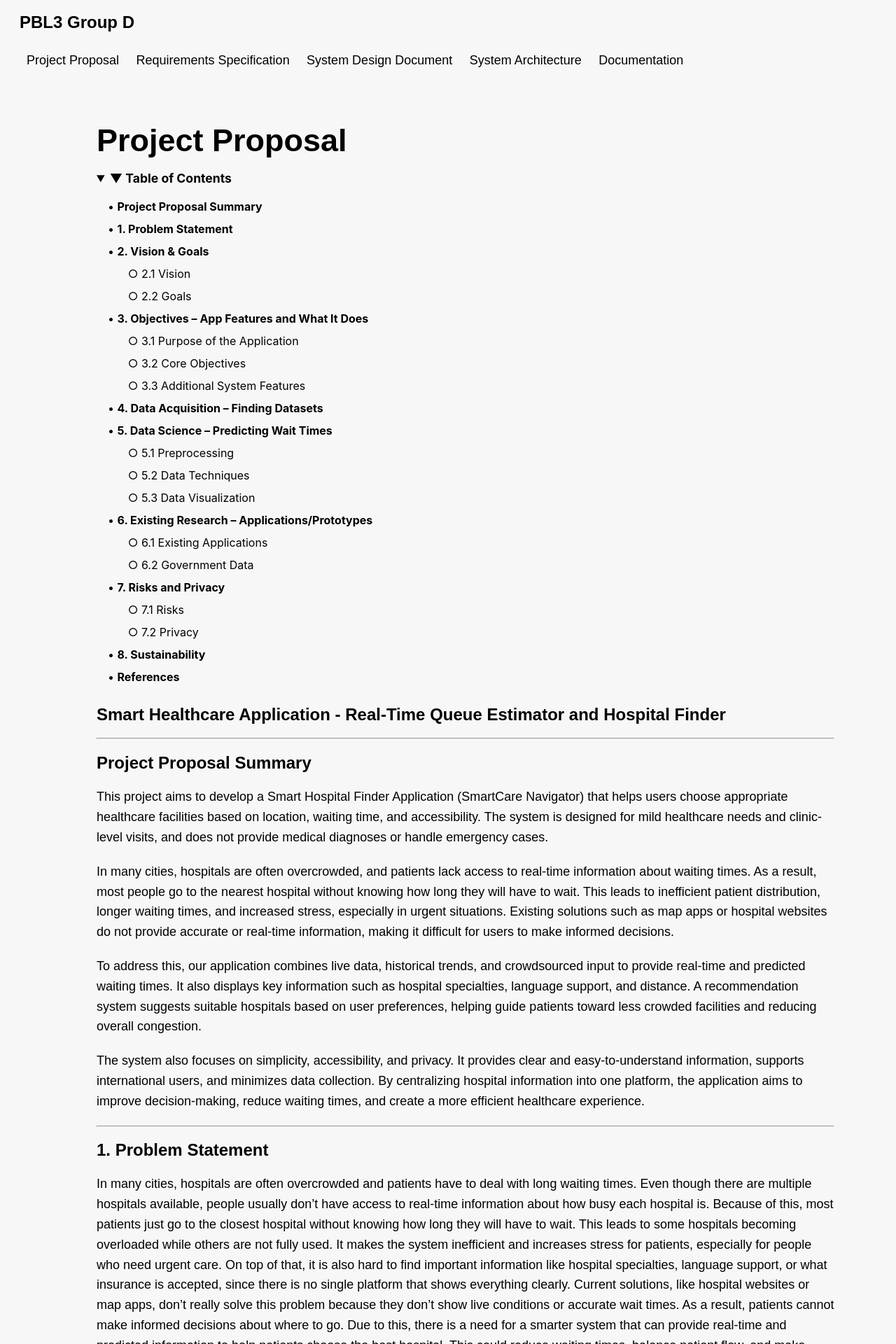
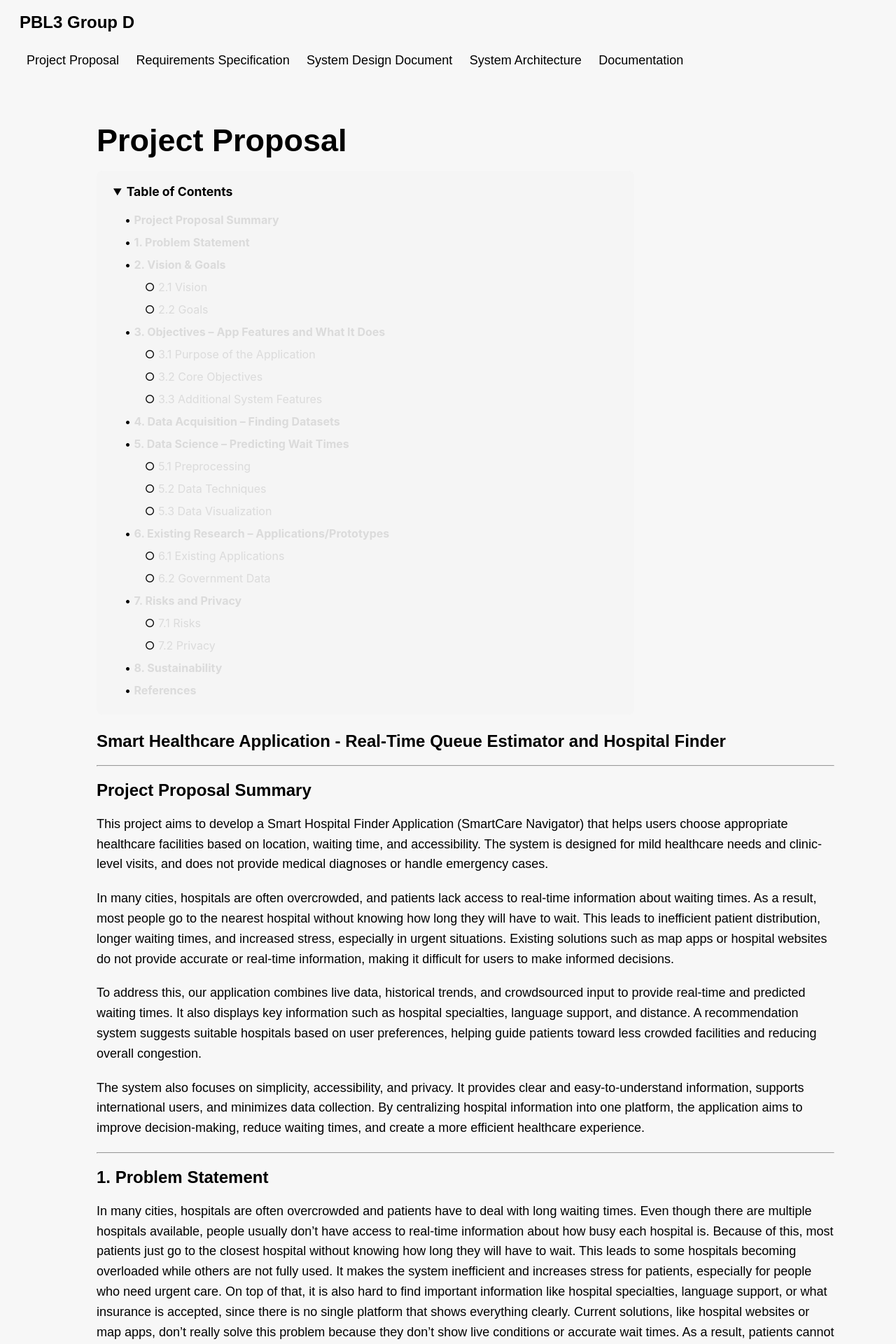
Before and after one commit to daitera1/PBL3-Group-D, a Jekyll site: the page built from _posts/2026-04-28-project-proposal.md, in a window 1280 px wide. Shown: the top 1920 px of the page at 70% size. Built offline with Jekyll 4.4.1, drawn with Linux system fonts in a browser that asks for light colours; some of the changed lines change nothing that is shown.

Commit message:
fixed table of contents

```diff
--- a/_posts/2026-04-28-project-proposal.md
+++ b/_posts/2026-04-28-project-proposal.md
@@ -5,34 +5,44 @@
 permalink: /posts/project-proposal/
 ---
 
-<div style="font-family: -apple-system, BlinkMacSystemFont, 'Segoe UI', Roboto, Helvetica, Arial, sans-serif; max-width: 720px; margin: 1.5em 0;">
+<style>
+.toc-link {
+  color: #DBDBDB;
+  text-decoration: none;
+}
+.toc-link:hover {
+  text-decoration: underline;
+}
+</style>
+
+<div style="font-family: -apple-system, BlinkMacSystemFont, 'Segoe UI', Roboto, Helvetica, Arial, sans-serif; max-width: 720px; margin: 1.5em 0; background-color: #f5f5f5; border-radius: 8px; padding: 1.2em 1.5em;">
 <details open>
-<summary style="font-weight: bold; font-size: 1.1em; cursor: pointer; margin-bottom: 0.8em;">▼ Table of Contents</summary>
+<summary style="font-weight: bold; font-size: 1.1em; cursor: pointer; margin-bottom: 0.8em;">Table of Contents</summary>
 <div style="padding-left: 0.5em; line-height: 2;">
 
 <div style="margin-left: 0.5em;">
-• <strong>Project Proposal Summary</strong><br>
-• <strong>1. Problem Statement</strong><br>
-• <strong>2. Vision & Goals</strong><br>
-<span style="margin-left: 1.8em;">○ 2.1 Vision</span><br>
-<span style="margin-left: 1.8em;">○ 2.2 Goals</span><br>
-• <strong>3. Objectives – App Features and What It Does</strong><br>
-<span style="margin-left: 1.8em;">○ 3.1 Purpose of the Application</span><br>
-<span style="margin-left: 1.8em;">○ 3.2 Core Objectives</span><br>
-<span style="margin-left: 1.8em;">○ 3.3 Additional System Features</span><br>
-• <strong>4. Data Acquisition – Finding Datasets</strong><br>
-• <strong>5. Data Science – Predicting Wait Times</strong><br>
-<span style="margin-left: 1.8em;">○ 5.1 Preprocessing</span><br>
-<span style="margin-left: 1.8em;">○ 5.2 Data Techniques</span><br>
-<span style="margin-left: 1.8em;">○ 5.3 Data Visualization</span><br>
-• <strong>6. Existing Research – Applications/Prototypes</strong><br>
-<span style="margin-left: 1.8em;">○ 6.1 Existing Applications</span><br>
-<span style="margin-left: 1.8em;">○ 6.2 Government Data</span><br>
-• <strong>7. Risks and Privacy</strong><br>
-<span style="margin-left: 1.8em;">○ 7.1 Risks</span><br>
-<span style="margin-left: 1.8em;">○ 7.2 Privacy</span><br>
-• <strong>8. Sustainability</strong><br>
-• <strong>References</strong>
+• <a href="#project-proposal-summary" class="toc-link"><strong>Project Proposal Summary</strong></a><br>
+• <a href="#1-problem-statement" class="toc-link"><strong>1. Problem Statement</strong></a><br>
+• <a href="#2-vision--goals" class="toc-link"><strong>2. Vision &amp; Goals</strong></a><br>
+<span style="margin-left: 1.8em;">○ <a href="#21-vision" class="toc-link">2.1 Vision</a></span><br>
+<span style="margin-left: 1.8em;">○ <a href="#22-goals" class="toc-link">2.2 Goals</a></span><br>
+• <a href="#3-objectives--app-features-and-what-it-does" class="toc-link"><strong>3. Objectives – App Features and What It Does</strong></a><br>
+<span style="margin-left: 1.8em;">○ <a href="#31-purpose-of-the-application" class="toc-link">3.1 Purpose of the Application</a></span><br>
+<span style="margin-left: 1.8em;">○ <a href="#32-core-objectives" class="toc-link">3.2 Core Objectives</a></span><br>
+<span style="margin-left: 1.8em;">○ <a href="#33-additional-system-features" class="toc-link">3.3 Additional System Features</a></span><br>
+• <a href="#4-data-acquisition--finding-datasets" class="toc-link"><strong>4. Data Acquisition – Finding Datasets</strong></a><br>
+• <a href="#5-data-science--predicting-wait-times" class="toc-link"><strong>5. Data Science – Predicting Wait Times</strong></a><br>
+<span style="margin-left: 1.8em;">○ <a href="#51-preprocessing" class="toc-link">5.1 Preprocessing</a></span><br>
+<span style="margin-left: 1.8em;">○ <a href="#52-data-techniques" class="toc-link">5.2 Data Techniques</a></span><br>
+<span style="margin-left: 1.8em;">○ <a href="#53-data-visualization" class="toc-link">5.3 Data Visualization</a></span><br>
+• <a href="#6-existing-research---applicationprototypes" class="toc-link"><strong>6. Existing Research – Applications/Prototypes</strong></a><br>
+<span style="margin-left: 1.8em;">○ <a href="#61-existing-applications" class="toc-link">6.1 Existing Applications</a></span><br>
+<span style="margin-left: 1.8em;">○ <a href="#62-government-data" class="toc-link">6.2 Government Data</a></span><br>
+• <a href="#7-risks-and-privacy" class="toc-link"><strong>7. Risks and Privacy</strong></a><br>
+<span style="margin-left: 1.8em;">○ <a href="#71-risks" class="toc-link">7.1 Risks</a></span><br>
+<span style="margin-left: 1.8em;">○ <a href="#72-privacy" class="toc-link">7.2 Privacy</a></span><br>
+• <a href="#8-sustainability" class="toc-link"><strong>8. Sustainability</strong></a><br>
+• <a href="#references" class="toc-link"><strong>References</strong></a>
 </div>
 
 </div>
```
Also changed, not shown: 1 other file.
